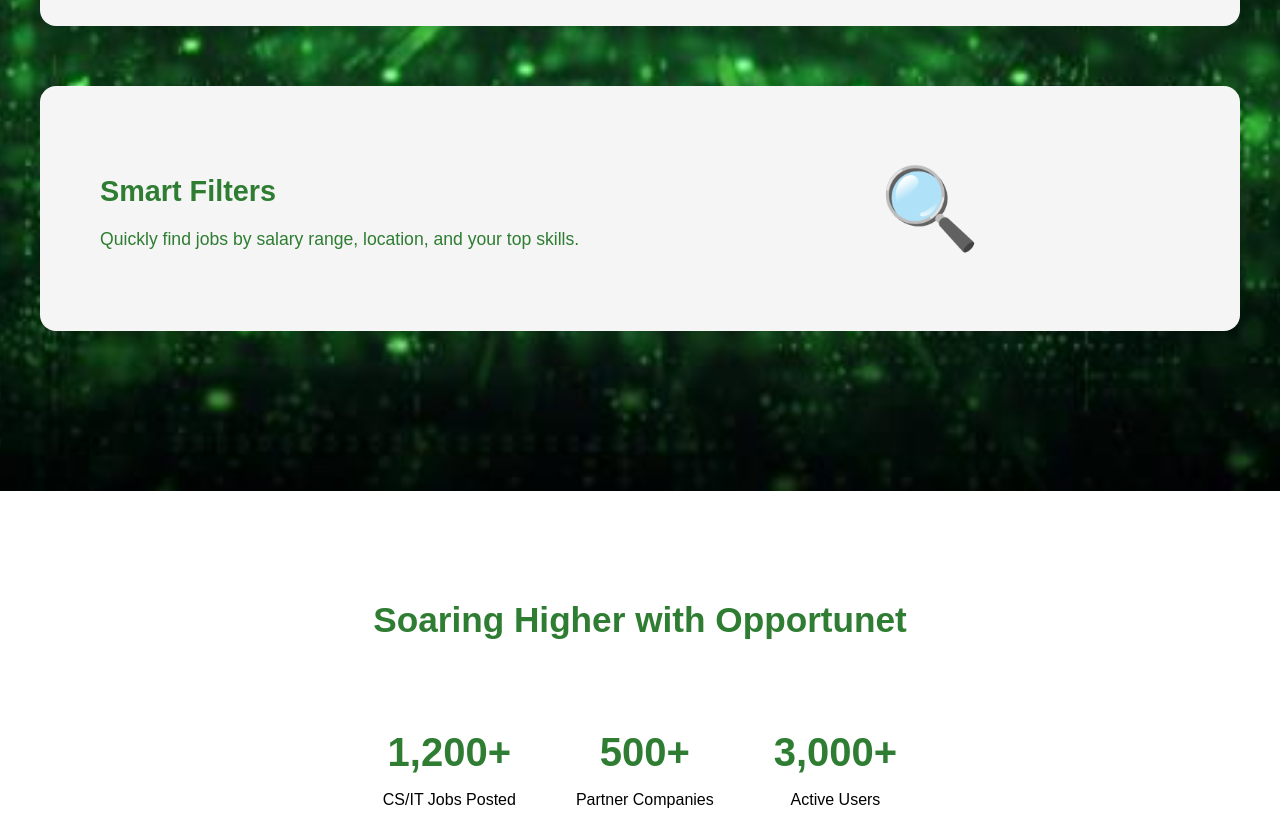
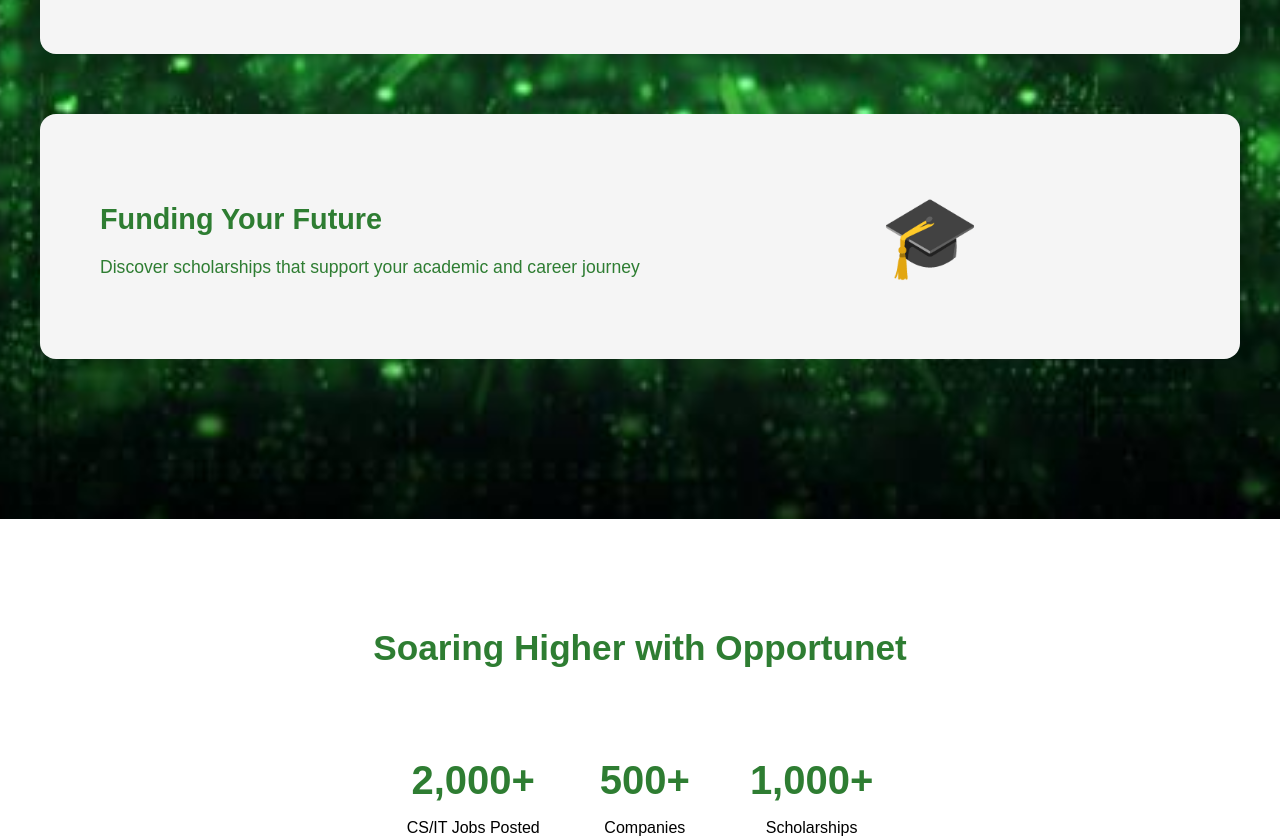
Before and after one commit to Arc-Josh/OpportuNet, a React (Create React App) app in the folder client/: page / in a window 1280 px wide. Shown: the part 1427-2265 px from the top of the page. Built offline with nearby package versions, Linux system fonts and the light colour scheme.

Commit message:
Update HomePage.jsx

```diff
--- a/client/src/pages/HomePage.jsx
+++ b/client/src/pages/HomePage.jsx
@@ -35,7 +35,7 @@
         <div className="feature-row">
           <div className="feature-text">
             <h3>Curated Tech Jobs</h3>
-            <p>Only CS/IT positions from top companies, filtered for quality and relevance.</p>
+            <p>Only CS/IT positions from top companies, filtered for quality and relevance</p>
           </div>
 
           <div className="feature-image">
@@ -46,7 +46,7 @@
         <div className="feature-row reverse">
           <div className="feature-text">
             <h3>One-Click Apply</h3>
-            <p>Accept or reject job postings easily with our streamlined interface.</p>
+            <p>Accept or reject job and scholarship postings easily with our streamlined interface</p>
           </div>
           <div className="feature-image">
             <span className="big-icon">✅</span>
@@ -55,11 +55,11 @@
 
         <div className="feature-row">
           <div className="feature-text">
-            <h3>Smart Filters</h3>
-            <p>Quickly find jobs by salary range, location, and your top skills.</p>
+            <h3>Funding Your Future</h3>
+            <p>Discover scholarships that support your academic and career journey</p>
           </div>
           <div className="feature-image">
-            <span className="big-icon">🔍</span>
+            <span className="big-icon">🎓</span>
           </div>
         </div>
       </section>
@@ -69,16 +69,16 @@
         <h2>Soaring Higher with Opportunet</h2>
         <div className="stats-grid">
           <div className="stat-card">
-            <h3>1,200+</h3>
+            <h3>2,000+</h3>
             <p>CS/IT Jobs Posted</p>
           </div>
           <div className="stat-card">
             <h3>500+</h3>
-            <p>Partner Companies</p>
+            <p>Companies</p>
           </div>
           <div className="stat-card">
-            <h3>3,000+</h3>
-            <p>Active Users</p>
+            <h3>1,000+</h3>
+            <p>Scholarships</p>
           </div>
         </div>
       </section>
```
